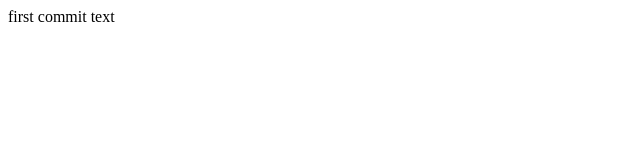
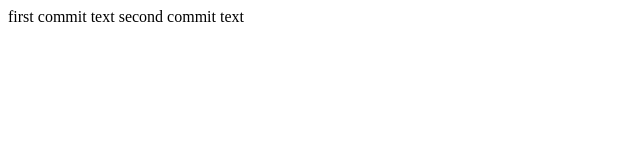
Before and after one commit to ArchanSureja/test, a plain HTML site: page index.html in a window 1280 px wide. Shown: the whole page, without its empty margins (0-640 px from the left). Drawn offline with Linux system fonts and the light colour scheme.

Commit message:
second commit

```diff
--- a/index.html
+++ b/index.html
@@ -7,5 +7,6 @@
 </head>
 <body>
     first commit text
+    second commit text
 </body>
 </html>
```
